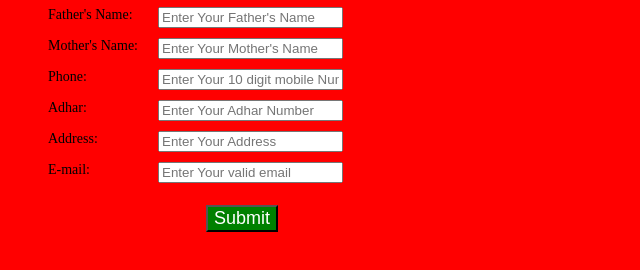
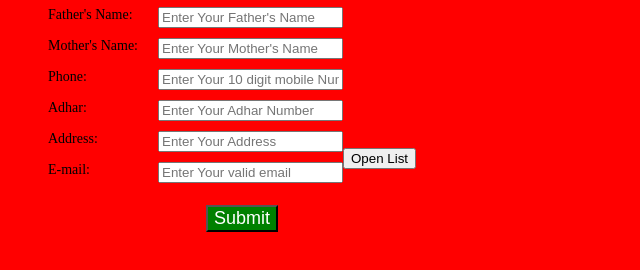
Before and after one commit to sravs456/para.html, a plain HTML site: page index.html in a window 1280 px wide. Shown: the part 104-374 px from the top of the page, without its empty margins (0-640 px from the left). Drawn offline with Linux system fonts and the light colour scheme.

Commit message:
Update index.html

```diff
--- a/index.html
+++ b/index.html
@@ -33,6 +33,10 @@
 </ul>
 <input type="submit" value="Submit" style="color:white;background-color: green;float: left;margin-left:11em">
 </form>
+
+<div>
+<button onclick="list.html">Open List</button>
+</div>
 </body>
 </html>
 <script>
```
